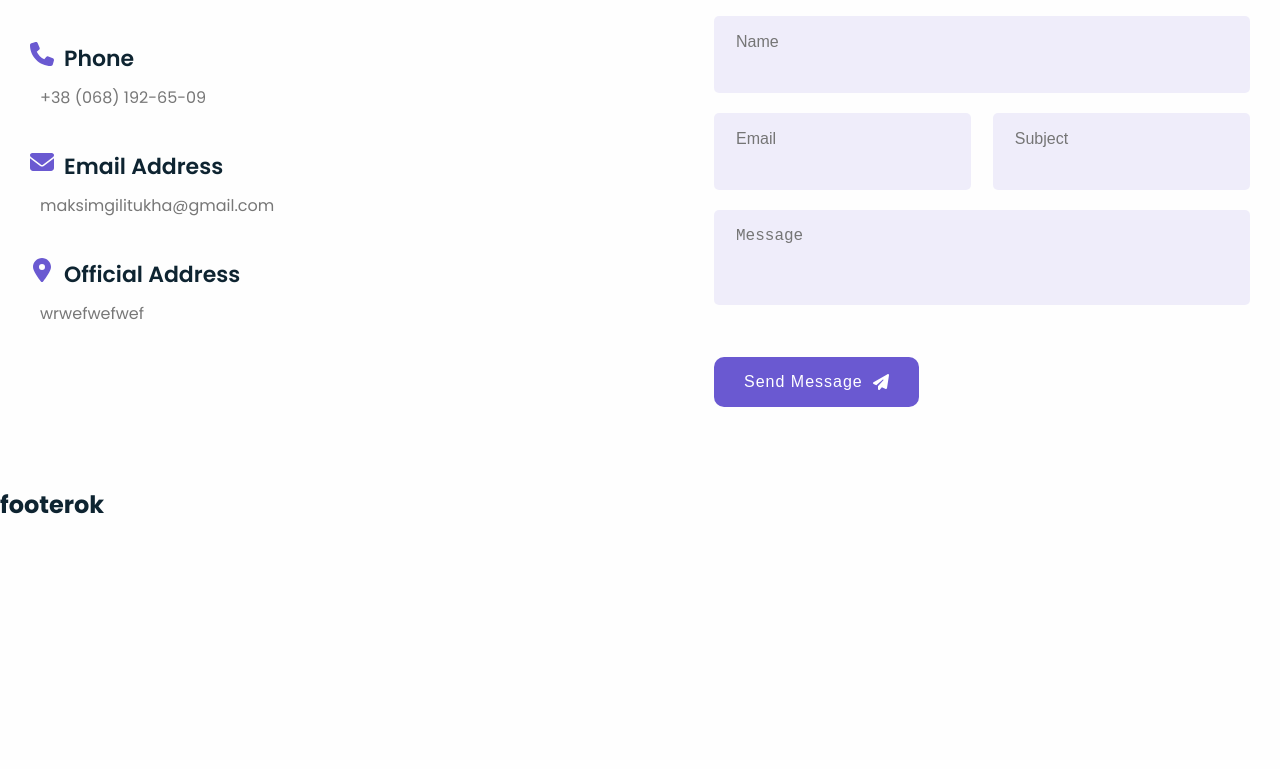
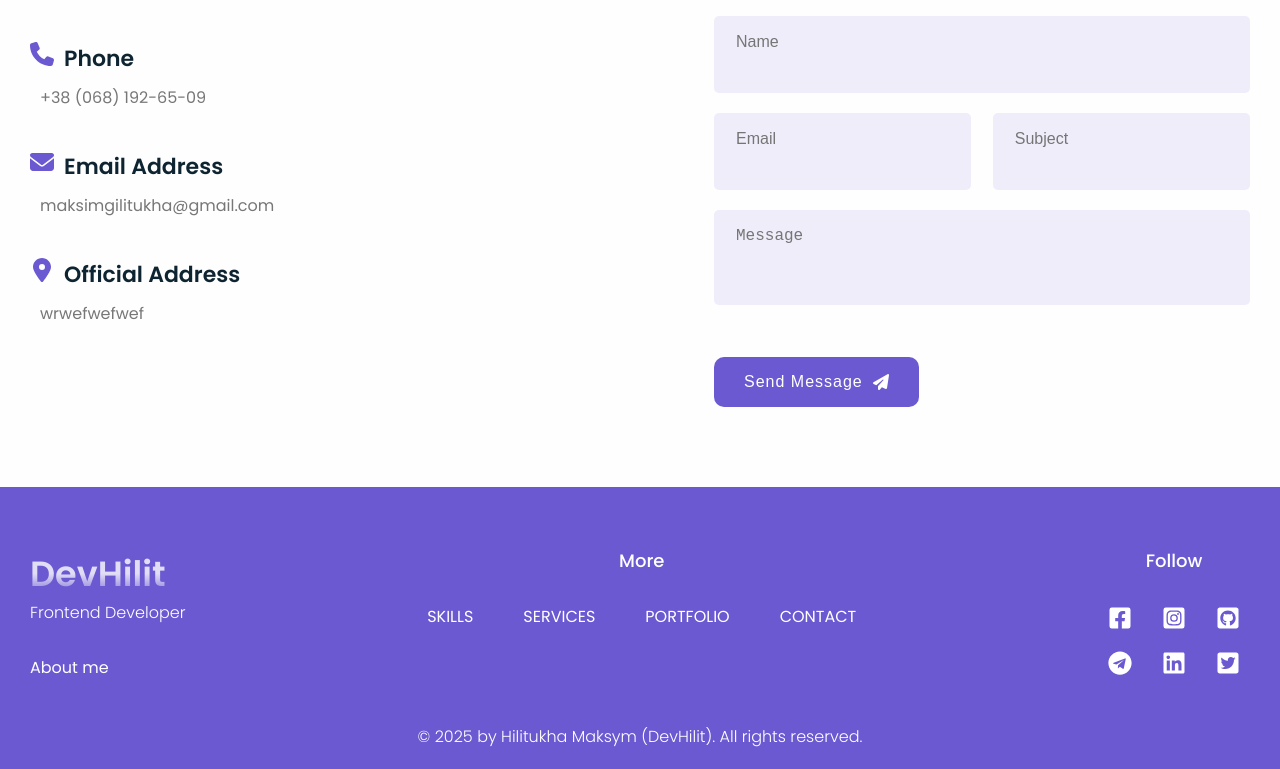
Before and after one commit to makss-gil/react-portfolio, a React (Vite) app: page / in a window 1280 px wide. Shown: the part 5980-6749 px from the top of the page. Before the commit the page ends 6502 px from the top, so only its background shows below. Built offline with nearby package versions, Linux system fonts and the light colour scheme.

Commit message:
add footer

```diff
--- a/src/components/footer/Footer.css
+++ b/src/components/footer/Footer.css
@@ -0,0 +1,92 @@
+/* ===== FOOTER section ===== */
+
+.footer {
+    /* position: absolute; */
+    position: static;
+    width: 100%;
+    margin: 0 auto;
+    padding: 60px 0 20px;
+    background: var(--second-color);
+    color: #fff;
+}
+
+.footer-wrapper{
+    display: flex;
+    justify-content: space-between;
+}
+
+.about-group h2 {
+    font-size: 35px;
+    font-weight: 600;
+    opacity: .8;
+    background: linear-gradient(to top, transparent 0%, #fff 50%);
+    -webkit-background-clip: text;
+    -webkit-text-fill-color: transparent;
+}
+
+.info-group li{
+    cursor: pointer;
+}
+
+.about-group p{
+    font-size: var(--normal-font-size);
+    font-weight: 300;
+    margin-bottom: 30px;
+
+}
+
+.info-group,
+.follow-group {
+    display: flex;
+    align-items: center;
+    flex-direction: column;
+}
+
+.info-group h3,
+.follow-group h3{
+    font-size: 18px;
+    font-weight: 500;
+    margin-bottom: 30px;
+}
+
+.info-group ul{
+    display: flex;
+    gap: 30px;
+}
+.follow-group ul{
+    display: flex;
+    gap: 13px;
+}
+
+.info-group a{
+    text-transform: uppercase;
+    padding: 10px;
+}
+
+
+
+.follow-group ul {
+    display: grid;
+    grid-template-columns: repeat(3, 1fr); /* 3 колонки */
+    gap: 10px; /* проміжок між елементами */
+    list-style: none;
+    padding: 0;
+    margin: 0;
+    justify-items: center;
+  }
+
+.follow-group a{
+    font-size: 24px;
+    padding: 10px;
+}
+
+.footer-copyright{
+    font-size: var(--normal-font-size);
+    font-weight: 300;
+    margin-top: 40px;
+    text-align: center;
+    padding: 0 15px;
+}
+
+
+/* ===== end FOOTER section ===== */
--- a/src/components/footer/Footer.jsx
+++ b/src/components/footer/Footer.jsx
@@ -1,10 +1,30 @@
+import { followLinks, infoLinks } from "../../data/footerData"
 import "./Footer.css"
+import FooterLinkGroup from "./FooterLinkGroup"
+
+
 
 const Footer = () => {
+
+const currentYear = new Date().getFullYear()
+
   return (
-    <div>
-        <h2>footerok</h2>
-    </div>
+    <footer className="footer">
+      <div className="container footer-wrapper">
+        <div className="about-group">
+          <h2>DevHilit</h2>
+          <p>Frontend Developer</p>
+          <a href="#about">About me</a>
+        </div>
+        <div className="hr"></div>
+        <FooterLinkGroup title="More" links={infoLinks} isSocial={false}/>
+
+        <div className="hr"></div>
+        <FooterLinkGroup title="Follow" links={followLinks} isSocial={true}/>
+
+      </div>
+      <p className="footer-copyright">© <span className="year">{currentYear}</span> by Hilitukha Maksym (DevHilit). All rights reserved.</p>
+    </footer>
   )
 }
 
--- /dev/null
+++ b/src/components/footer/FooterLinkGroup.jsx
@@ -0,0 +1,27 @@
+import { Link } from "react-scroll"
+
+const FooterLinkGroup = ({ title, links, isSocial }) => {
+  return (
+    <div className={isSocial ? "follow-group" : "info-group"}>
+      <h3>{title}</h3>
+      <ul>
+        {links.map((link) => (
+          <li key={link.id}>
+            {isSocial ? (
+              <a
+                href={link.href} target="_blank" rel="noopener noreferrer">
+                <link.icon />
+              </a>
+            ) : (
+              <Link to={link.href} smooth={true} duration={500}>
+                {link.label}
+              </Link>
+            )}
+          </li>
+        ))}
+      </ul>
+    </div>
+  );
+};
+
+export default FooterLinkGroup;
--- a/src/components/header/Header.css
+++ b/src/components/header/Header.css
@@ -47,6 +47,7 @@
     color: var(--first-color);
     font-size: var(--normal-font-size);
     transition: .3s linear;
+    cursor: pointer;
 }
 
 .nav-link.active,
--- /dev/null
+++ b/src/data/footerData.js
@@ -0,0 +1,43 @@
+// footerData.js
+import { FaFacebookSquare, FaInstagramSquare, FaTelegram, FaLinkedin, FaTwitterSquare} from "react-icons/fa";
+import { FaGithubSquare } from "react-icons/fa";
+
+export const infoLinks = [
+    {id: 1, href: "skills", label: "skills"},
+    {id: 2, href: "services", label: "services"},
+    {id: 3, href: "portfolio", label: "portfolio"},
+    {id: 4, href: "contact", label: "contact"}
+];
+
+export const followLinks = [
+    {
+        id: 1,
+        href: "https://facebook.com",
+        icon: FaFacebookSquare
+    },
+    {
+        id: 2,
+        href: "https://instagram.com",
+        icon: FaInstagramSquare
+    },
+    {
+        id: 3,
+        href: "https://github.com",
+        icon: FaGithubSquare
+    },
+    {
+        id: 4,
+        href: "https://telegram.org",
+        icon: FaTelegram
+    },
+    {
+        id: 5,
+        href: "https://linkedin.com",
+        icon: FaLinkedin
+    },
+    {
+        id: 6,
+        href: "https://twitter.com",
+        icon: FaTwitterSquare
+    }
+];
```
Also changed, not shown: src/components/index.js (line endings or trailing spaces).
